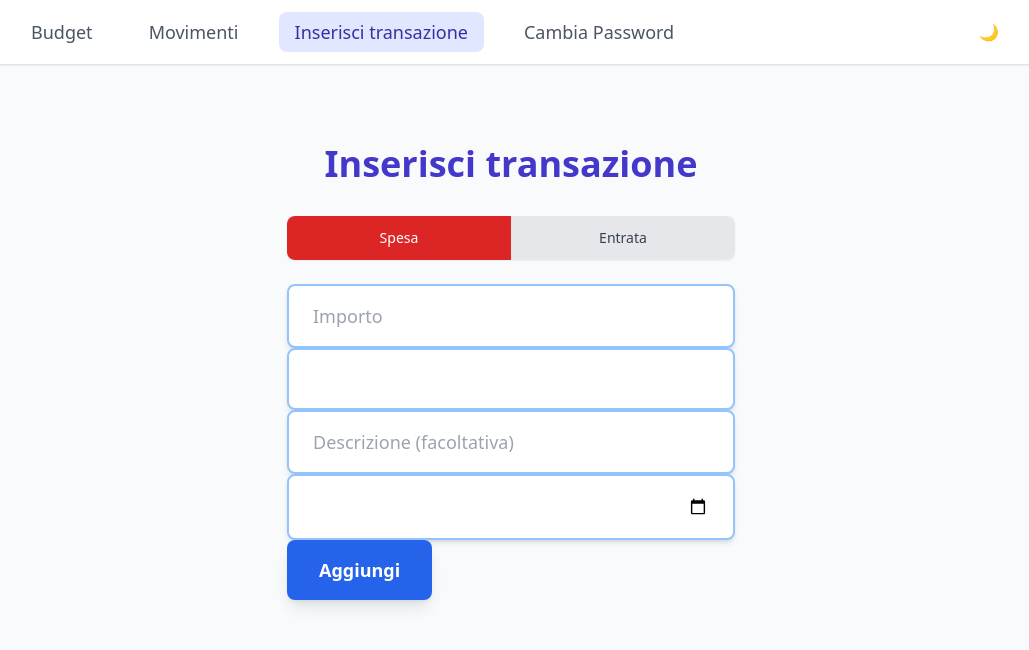
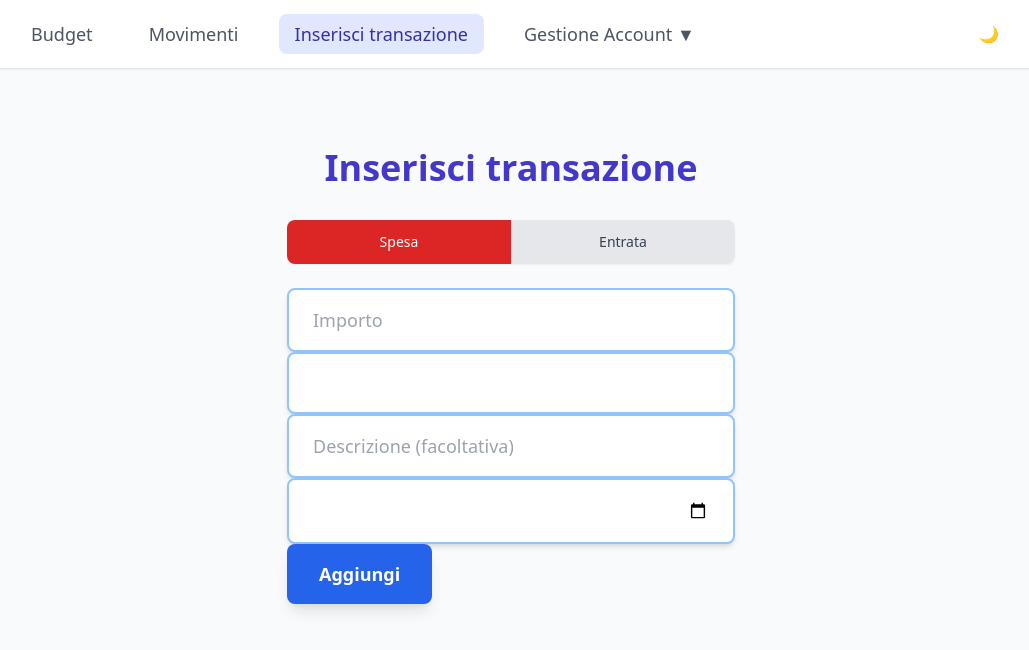
Before and after one commit to keape/budget-app, a React (Create React App) app: page / in a window 1280 px wide. Shown: the top 650 px of the page, without its empty margins (129-1158 px from the left). Built offline with nearby package versions, Linux system fonts and the light colour scheme; sample sign-in values are in the browser's storage.

Commit message:
Aggiungi menu Gestione Account con logout e sposta Cambia Password

```diff
--- a/src/navbar.js
+++ b/src/navbar.js
@@ -1,10 +1,21 @@
-import React from 'react';
-import { Link, useLocation } from 'react-router-dom';
+import React, { useState } from 'react';
+import { Link, useLocation, useNavigate } from 'react-router-dom';
 import { useTheme } from './ThemeContext';
 
 function Navbar() {
   const { darkMode, toggleDarkMode } = useTheme();
   const location = useLocation();
+  const navigate = useNavigate();
+  const [isAccountMenuOpen, setIsAccountMenuOpen] = useState(false);
+
+  const handleLogout = () => {
+    // Rimuovi il token dal localStorage
+    localStorage.removeItem('token');
+    // Reindirizza al login
+    navigate('/login');
+    // Chiudi il menu
+    setIsAccountMenuOpen(false);
+  };
 
   console.log('✅ Navbar renderizzata');
 
@@ -42,17 +53,41 @@ function Navbar() {
           >
             Inserisci transazione
           </Link>
-          <Link
-            to="/change-password"
+
+          {/* Menu Dropdown Gestione Account */}
+          <div className="relative inline-block">
+            <button
+              onClick={() => setIsAccountMenuOpen(!isAccountMenuOpen)}
               className={`px-4 py-2 rounded-lg transition-colors duration-200 ${
                 location.pathname === '/change-password'
                   ? 'bg-indigo-100 text-indigo-800 dark:bg-indigo-900 dark:text-indigo-200'
                   : 'text-gray-600 hover:bg-gray-100 dark:text-gray-300 dark:hover:bg-gray-800'
               }`}
             >
+              Gestione Account ▼
+            </button>
+
+            {isAccountMenuOpen && (
+              <div className="absolute right-0 mt-2 w-48 bg-white dark:bg-gray-700 rounded-md shadow-lg z-10 border border-gray-200 dark:border-gray-600">
+                <Link
+                  to="/change-password"
+                  className="block px-4 py-2 text-sm text-gray-700 dark:text-gray-300 hover:bg-gray-100 dark:hover:bg-gray-600 rounded-t-md"
+                  onClick={() => setIsAccountMenuOpen(false)}
+                >
                   Cambia Password
                 </Link>
+                <button
+                  onClick={handleLogout}
+                  className="block w-full text-left px-4 py-2 text-sm text-red-600 dark:text-red-400 hover:bg-gray-100 dark:hover:bg-gray-600 rounded-b-md"
+                >
+                  Logout
+                </button>
+              </div>
+            )}
+          </div>
         </nav>
+
+        <div className="flex items-center space-x-2">
           <button
             onClick={toggleDarkMode}
             className="p-2 rounded-lg text-gray-600 hover:bg-gray-100 dark:text-gray-300 dark:hover:bg-gray-800"
@@ -60,6 +95,7 @@ function Navbar() {
             {darkMode ? '☀️' : '🌙'}
           </button>
         </div>
+      </div>
     </header>
   );
 }
```
Lines whose indentation alone changed are shown as unchanged.
